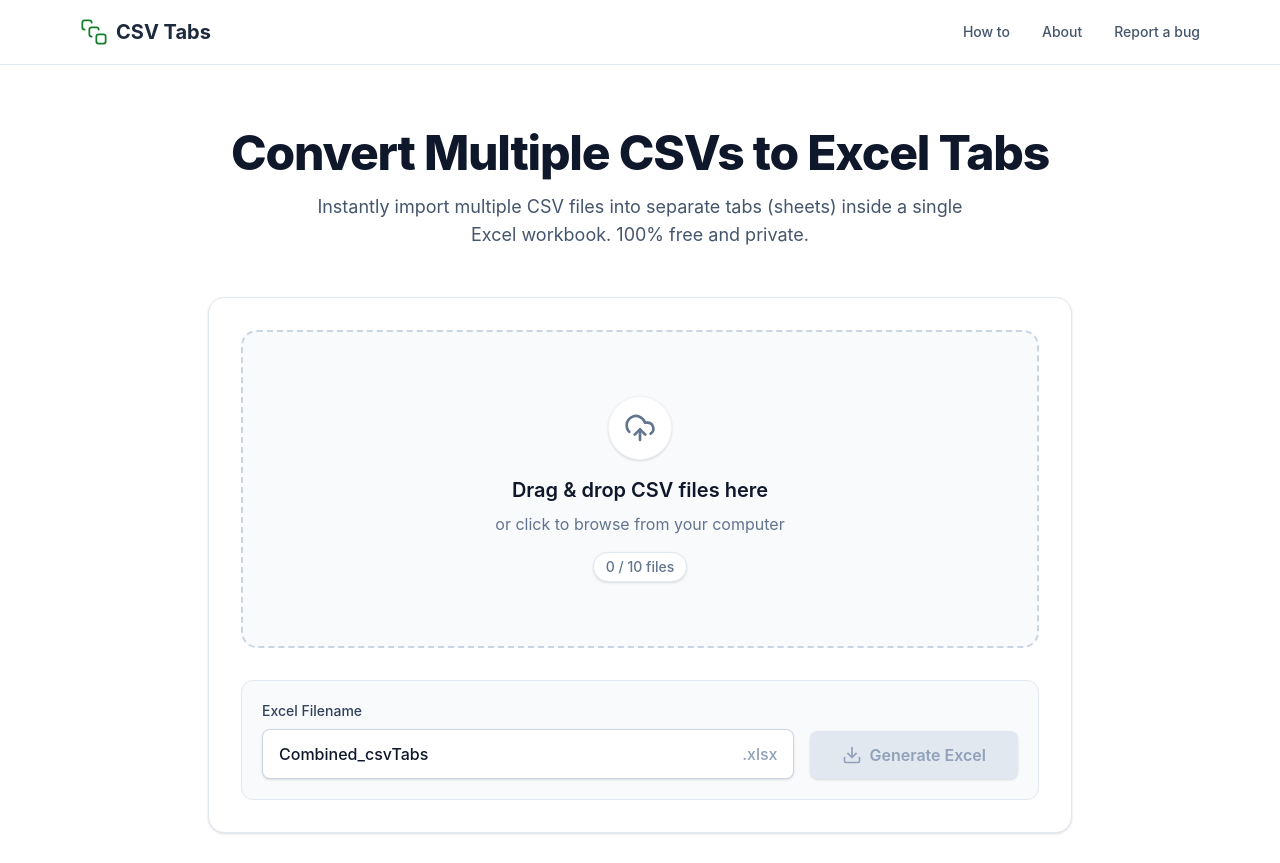
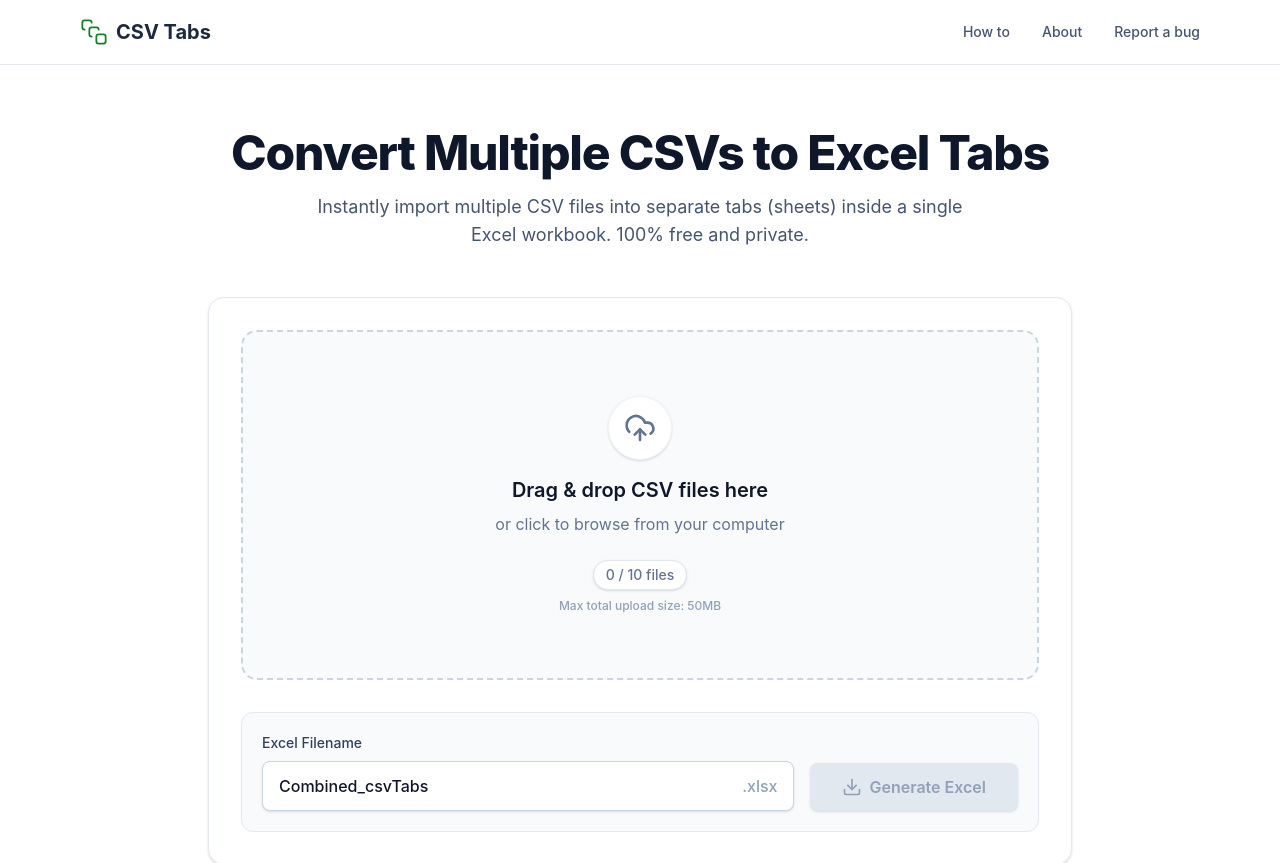
Before and after one commit to chengahtung/csvtabs, a Next.js app: page / in a window 1280 px wide. Shown: the top 863 px of the page. Built offline with nearby package versions, Linux system fonts and the light colour scheme.

Commit message:
added Max total upload size note.

```diff
--- a/app/page.tsx
+++ b/app/page.tsx
@@ -370,8 +370,11 @@ export default function CSVCombiner() {
                   </h3>
                   <p className="text-slate-500 mb-4 hidden md:block">or click to browse from your computer</p>
 
-                  <div className="flex items-center gap-2 text-sm font-medium text-slate-500 bg-white shadow-sm border border-slate-200 px-3 py-1 rounded-full">
-                    <span>{files.length} / {CONFIG.maxFiles} files</span>
+                  <div className="flex flex-col items-center gap-2 mt-2">
+                    <div className="flex items-center gap-2 text-sm font-medium text-slate-500 bg-white shadow-sm border border-slate-200 px-3 py-1 rounded-full">
+                      <span>{files.length} / {CONFIG.maxFiles} files</span>
+                    </div>
+                    <p className="text-xs text-slate-400 font-medium">Max total upload size: {CONFIG.maxTotalSizeMB}MB</p>
                   </div>
                 </div>
               )}
```
